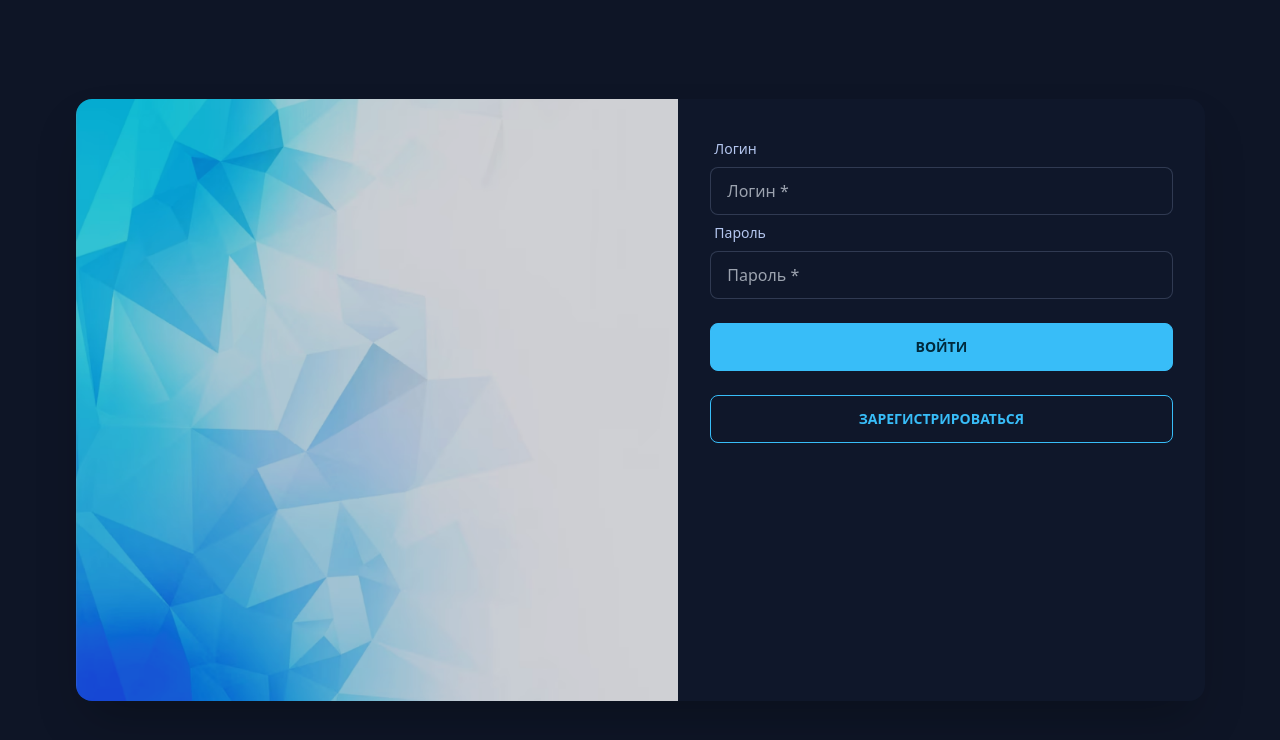
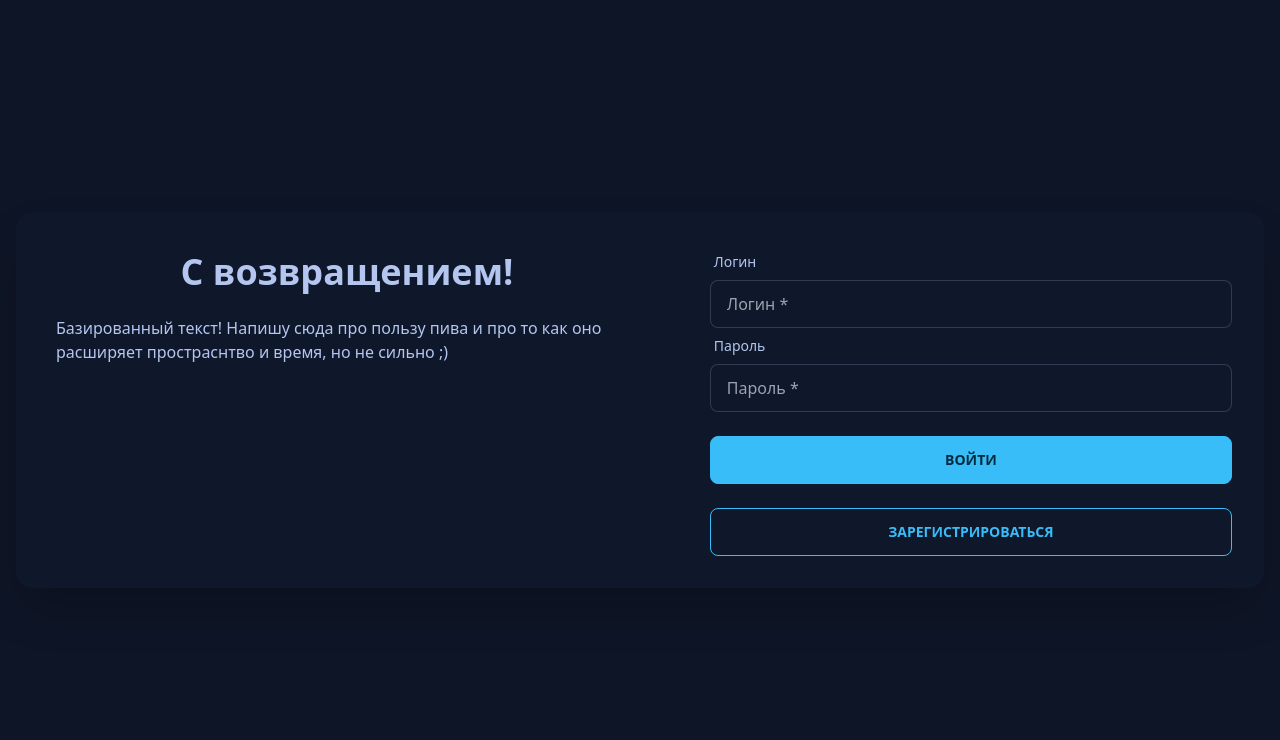
Before and after one commit to BigPigMoon/messanger, a React (Create React App) app: page /signin in a window 1280 px wide. Shown: the top 740 px of the page. Built offline with nearby package versions, Linux system fonts and the light colour scheme.

Commit message:
refactor(style): change style of sign in and sign up page, remove image

```diff
--- a/src/pages/SignUp.tsx
+++ b/src/pages/SignUp.tsx
@@ -37,11 +37,7 @@ const SignUp = () => {
     }
 
     // TODO: password not secure
-    if (
-      !password.match(
-        /^(?=.*[A-Za-z0-9])(?=.*)(?=.*[@$!%*#?&])[A-Za-z\d@$!%*#?&]{8,}$/gm
-      )
-    ) {
+    if (password.length < 8) {
       setShowAlert(true);
       setAlertMessage(
         "Пароль не безопасен!\nПароль должен содержать хотя бы одну заглавную и прописную букву, и специальный символ (@$!%*#?&)"
@@ -74,12 +70,20 @@ const SignUp = () => {
     <>
       {showAlert && <Alert message={alertMessage} />}
       <div className="hero bg-base-200">
-        <div className="hero-content min-h-screen flex-col lg:flex-row-reverse">
-          <div className="flex card card-side bg-base-100 shadow-2xl md:w-3/5 lg:w-full">
-            <figure className="w-0 lg:w-fit h-max">
-              <img src="/images/abstraction.png" alt="abstraction" />
-            </figure>
-            <div className="card-body md:w-screen lg:w-3/5">
+        <div className="hero-content min-h-screen">
+          <div className="flex flex-col lg:flex-row-reverse card card-side bg-base-100 shadow-2xl w-full">
+            <div className="lg:w-1/2 mt-10 ml-10 mr-10">
+              <div className="flex flex-col justify-center items-center max-h-max">
+                <h1 className="text-4xl text-center font-bold">
+                  Добро пожаловать!
+                </h1>
+                <p className="py-6 hidden lg:block">
+                  Базированный текст! Напишу сюда про пользу пива и про то как
+                  оно расширяет простраснтво и время, но не сильно ;)
+                </p>
+              </div>
+            </div>
+            <div className="card-body lg:w-1/2">
               <form onSubmit={submit}>
                 <Input
                   required={true}
--- a/src/pages/SingIn.tsx
+++ b/src/pages/SingIn.tsx
@@ -16,7 +16,7 @@ const SignIn = () => {
   useEffect(() => {
     const timeId = setTimeout(() => {
       setShowAlert(false);
-    }, 3000);
+    }, 7000);
 
     return () => {
       clearTimeout(timeId);
@@ -53,12 +53,20 @@ const SignIn = () => {
     <>
       {showAlert && <Alert message={alertMessage} />}
       <div className="hero bg-base-200">
-        <div className="hero-content min-h-screen flex-col lg:flex-row-reverse">
-          <div className="flex card card-side bg-base-100 shadow-2xl md:w-3/5 lg:w-full">
-            <figure className="w-0 lg:w-fit">
-              <img src="/images/abstraction.png" alt="abstraction" />
-            </figure>
-            <div className="card-body md:w-screen lg:w-3/5">
+        <div className="hero-content min-h-screen">
+          <div className="flex flex-col lg:flex-row card card-side bg-base-100 shadow-2xl w-full">
+            <div className="lg:w-1/2 mt-10 ml-10 mr-10">
+              <div className="flex flex-col justify-center items-center max-h-max">
+                <h1 className="text-4xl text-center font-bold whitespace-nowrap">
+                  С возвращением!
+                </h1>
+                <p className="py-6 hidden lg:block">
+                  Базированный текст! Напишу сюда про пользу пива и про то как
+                  оно расширяет простраснтво и время, но не сильно ;)
+                </p>
+              </div>
+            </div>
+            <div className="card-body lg:w-1/2">
               <form className="form-control" onSubmit={submit}>
                 <Input
                   required={true}
```
